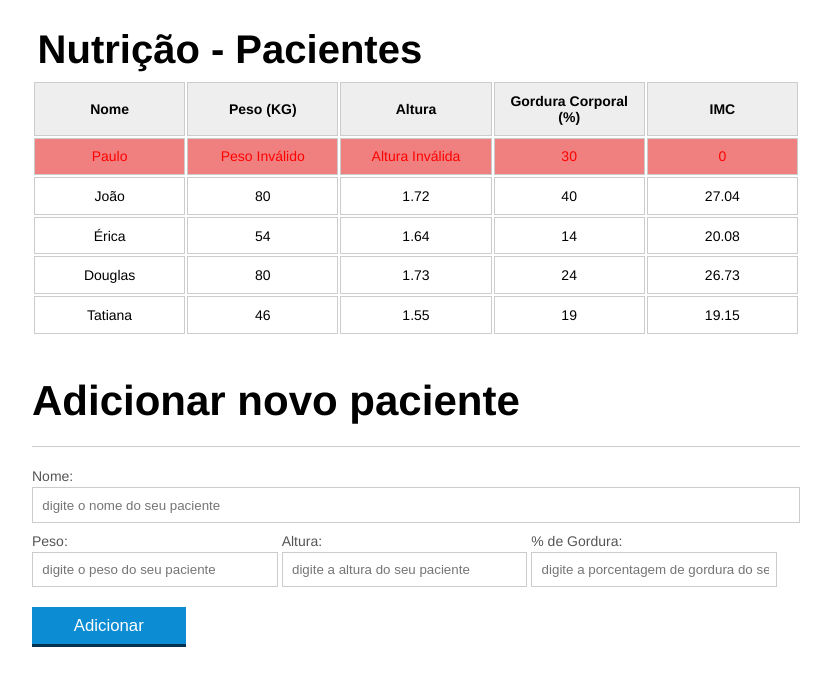
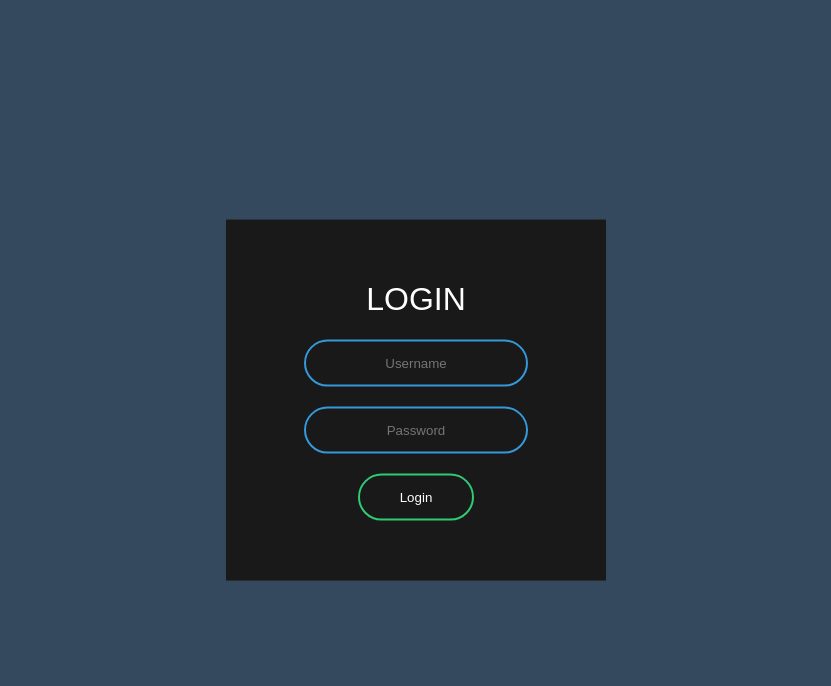
Before and after one commit to AldirLyra/IMC-JS, a plain HTML site: page index.html in a window 1280 px wide. Shown: the whole page, without its empty margins (224-1055 px from the left). Drawn offline with Linux system fonts and the light colour scheme.

Commit message:
Nova página de loguin e alterações no JS

```diff
--- a/CSS/imc.css
+++ /dev/null
@@ -1,149 +0,0 @@
-* {
-    box-sizing: border-box;
-}
-
-html {
-    background-color: white;
-}
-
-body {
-    font-family: "Helvetica Neue", "Helvetica", Helvetica, Arial, sans-serif;
-    font-size: 14px;
-    margin: 0;
-    padding: 0;
-}
-
-header {
-    height: 3em;
-    color: black;
-    margin-bottom: 1em;
-    font-size: 20px;
-}
-
-header h1 {
-    font-size: 2em;
-    display: inline-block;
-    vertical-align: middle;
-}
-
-header h2 {
-    font-size: 2em;
-    display: inline-block;
-    vertical-align: middle;
-}
-
-header .container:before {
-    content: '';
-    display: inline-block;
-    height: 100%;
-    vertical-align: middle;
-}
-
-.container {
-    width: 60%;
-    height: 100%;
-    margin: 0 auto;
-}
-
-section {
-    margin: 2em 0;
-    overflow: hidden;
-}
-
-section h2 {
-    font-size: 3em;
-    display: block;
-    padding-bottom: .5em;
-    border-bottom: 1px solid #ccc;
-    margin-bottom: .5em;
-}
-
-table {
-    width: 100%;
-    margin-bottom: .5em;
-    table-layout: fixed;
-}
-
-td,
-th {
-    padding: .7em;
-    margin: 0;
-    border: 1px solid #ccc;
-    text-align: center;
-}
-
-th {
-    font-weight: bold;
-    background-color: #EEE;
-}
-
-label {
-    color: #555;
-    display: block;
-    margin-bottom: .2em;
-}
-
-.campo {
-    margin: 0;
-    padding-bottom: 1em;
-    width: 100%;
-    border: 1px solid #ccc;
-    padding: .7em;
-    width: 100%;
-}
-
-.campo-medio {
-    display: inline-block;
-    padding-right: .5em;
-}
-
-.grupo {
-    width: 32%;
-    display: inline-block;
-    padding: 10px 0px;
-}
-
-button {
-    padding: .5em 2em;
-    border: 0;
-    border-bottom: 3px solid;
-    font-size: 1.2em;
-    cursor: pointer;
-    margin: 0;
-    margin-top: -3px;
-    color: #fff;
-    background-color: #0c8cd3;
-    border-color: #04324c;
-    width: 20%;
-    display: block;
-    clear: both;
-    margin: 10px 0px;
-}
-
-button:active {
-    margin-top: 0px;
-    border: 0;
-}
-
-button[disabled=disabled],
-button:disabled {
-    background-color: gray;
-    border-color: darkgray;
-}
-
-.adicionar-paciente {
-    margin-top: 30px;
-}
-
-.campo-invalido {
-    border: 1px solid red;
-}
-
-.paciente-invalido {
-    background-color: lightcoral;
-    color: red;
-}
-
-.campo-invalido {
-    background-color: red;
-}
--- a/JS/imc.js
+++ /dev/null
@@ -1,56 +0,0 @@
-//INÍCIO DO LOOP
-var Info_Pacientes = document.querySelectorAll(".pacientes");
-console.log(Info_Pacientes);
-
-var titulo = document.querySelector(".titulo-principal");
-titulo.textContent = "Nutrição - Pacientes";
-
-titulo.addEventListener("click", function() {
-    console.log("Olá, eu fui clicado!")
-});
-
-
-
-var i;
-
-for (i = 0; i < Info_Pacientes.length; i++) {
-    var pacientes = Info_Pacientes[i];
-
-    var TDpeso = pacientes.querySelector(".info-peso");
-    var peso = TDpeso.textContent;
-    console.log(peso)
-
-    var TDaltura = pacientes.querySelector(".info-altura");
-    var altura = TDaltura.textContent;
-    console.log(altura)
-
-    var PesoValido = true;
-    var AlturaValida = true;
-
-    if (peso <= 0 || peso >= 500) {
-        PesoValido = false;
-        TDpeso.textContent = "Peso Inválido";
-        pacientes.classList.add("paciente-invalido");
-    }
-
-    if (altura <= 0 || altura >= 3.00) {
-        AlturaValida = false;
-        TDaltura.textContent = "Altura Inválida";
-        pacientes.classList.add("paciente-invalido");
-
-    }
-
-
-    if (PesoValido && AlturaValida) {
-        var conta = peso / (altura * altura);
-        var imc = pacientes.querySelector(".info-imc");
-        imc.textContent = conta.toFixed(2);
-        console.log(imc)
-    }
-}
-
-var botaoAdicionar = document.querySelector("#adicionar-paciente");
-botaoAdicionar.addEventListener("click", function(event) {
-    event.preventDefault();
-    console.log("Oi, cliquei no botão");
-});
--- /dev/null
+++ b/index.css
@@ -0,0 +1,64 @@
+body {
+    margin: 0;
+    padding: 0;
+    font-family: sans-serif;
+    background: #34495e;
+}
+
+.box {
+    width: 300px;
+    padding: 40px;
+    position: absolute;
+    top: 50%;
+    left: 50%;
+    transform: translate(-50%, -50%);
+    background: #191919;
+    text-align: center;
+}
+
+.box h1 {
+    color: white;
+    text-transform: uppercase;
+    font-weight: 500;
+}
+
+.box input[type="text"],
+.box input[type="password"] {
+    border: 0;
+    background: none;
+    display: block;
+    margin: 20px auto;
+    text-align: center;
+    border: 2px solid #3498db;
+    padding: 14px 10px;
+    width: 200px;
+    outline: none;
+    color: white;
+    border-radius: 24px;
+    transition: 0.25s;
+}
+
+.box input[type="text"]:focus,
+.box input[type="password"]:focus {
+    width: 280px;
+    border-color: #2ecc71;
+}
+
+.box input[type="button"] {
+    border: 0;
+    background: none;
+    display: block;
+    margin: 20px auto;
+    text-align: center;
+    border: 2px solid #2ecc71;
+    padding: 14px 40px;
+    outline: none;
+    color: white;
+    border-radius: 24px;
+    transition: 0.25s;
+    cursor: pointer;
+}
+
+.box input[type="button"]:hover {
+    background: #2ecc71;
+}
--- a/index.html
+++ b/index.html
@@ -3,103 +3,23 @@
 <html>
 
 <head>
-    <link rel="icon" href="https://image.flaticon.com/icons/svg/1827/1827237.svg">
-    <link rel="stylesheet" href="CSS/imc.css">
-    <title>Tabela IMC</title>
     <meta charset="UTF-8">
+    <link rel="stylesheet" href="index.css">
+    <script src="js/login.js"></script>
+    <link rel="icon" href="https://cdn3.iconfinder.com/data/icons/essential-rounded/64/Rounded-31-512.png">
+    <title>Login</title>
 </head>
 
 <body>
-    <header>
-        <div class="container">
-            <h1 class="titulo-principal">Nutrição - Pacientes</h1>
-        </div>
-    </header>
 
-    <main>
-        <section class="container">
-            <table>
-                <thead>
-                    <tr class="info">
-                        <th>Nome</th>
-                        <th>Peso (KG)</th>
-                        <th>Altura</th>
-                        <th>Gordura Corporal (%)</th>
-                        <th>IMC</th>
-                    </tr>
-                </thead>
-                <tbody id="tabela-pacientes">
-                    <tr id="primeiro-paciente" class="pacientes">
-                        <td class="info-nome">Paulo</td>
-                        <td class="info-peso">500</td>
-                        <td class="info-altura">3.41</td>
-                        <td class="info-gordura">30</td>
-                        <td class="info-imc">0</td>
-                    </tr>
+    <form class="box" action="index.html" method="post">
+        <h1>Login</h1>
+        <input id="username" type="text" name="usuario" placeholder="Username">
+        <input id="password" type="password" name="senha" placeholder="Password">
+        <input onclick="logar()" type="button" name="acesso" value="Login">
+    </form>
 
-                    <tr id="segundo-paciente" class="pacientes">
-                        <td class="info-nome">João</td>
-                        <td class="info-peso">80</td>
-                        <td class="info-altura">1.72</td>
-                        <td class="info-gordura">40</td>
-                        <td class="info-imc">0</td>
-                    </tr>
 
-                    <tr id="terceiro-paciente" class="pacientes">
-                        <td class="info-nome">Érica</td>
-                        <td class="info-peso">54</td>
-                        <td class="info-altura">1.64</td>
-                        <td class="info-gordura">14</td>
-                        <td class="info-imc">0</td>
-                    </tr>
-
-                    <tr id="quarto-paciente" class="pacientes">
-                        <td class="info-nome">Douglas</td>
-                        <td class="info-peso">80</td>
-                        <td class="info-altura">1.73</td>
-                        <td class="info-gordura">24</td>
-                        <td class="info-imc">0</td>
-                    </tr>
-
-                    <tr id="quinto-paciente" class="pacientes">
-                        <td class="info-nome">Tatiana</td>
-                        <td class="info-peso">46</td>
-                        <td class="info-altura">1.55</td>
-                        <td class="info-gordura">19</td>
-                        <td class="info-imc">0</td>
-                    </tr>
-
-                </tbody>
-            </table>
-        </section>
-
-        <section class="container">
-            <h2 id="titulo-form">Adicionar novo paciente</h2>
-            <ul id="mensagens-erro"></ul>
-            <form id="form-adiciona">
-                <div class="">
-                    <label for="nome">Nome:</label>
-                    <input id="nome" name="nome" type="text" placeholder="digite o nome do seu paciente" class="campo">
-                </div>
-                <div class="grupo">
-                    <label for="peso">Peso:</label>
-                    <input id="peso" name="peso" type="text" placeholder="digite o peso do seu paciente" class="campo campo-medio">
-                </div>
-                <div class="grupo">
-                    <label for="altura">Altura:</label>
-                    <input id="altura" name="altura" type="text" placeholder="digite a altura do seu paciente" class="campo campo-medio">
-                </div>
-                <div class="grupo">
-                    <label for="gordura">% de Gordura:</label>
-                    <input id="gordura" type="text" placeholder="digite a porcentagem de gordura do seu paciente" class="campo campo-medio">
-                </div>
-
-                <button id="adicionar-paciente" class="botao bto-principal">Adicionar</button>
-            </form>
-        </section>
-
-    </main>
-    <script src="JS/imc.js"></script>
 </body>
 
 </html>
--- /dev/null
+++ b/js/login.js
@@ -0,0 +1,12 @@
+function logar() {
+    var done = 0;
+    var usuario = document.getElementsByName('usuario')[0].value;
+    usuario = usuario.toLowerCase();
+    var senha = document.getElementsByName('senha')[0].value;
+    senha = senha.toLowerCase();
+    if (usuario == "admin" && senha == "admin") {
+        window.location.href = "tabela.html";
+        done = 1;
+    }
+    if (done == 0) { alert("Dados incorretos, tente novamente"); }
+}
--- /dev/null
+++ b/reset.css
@@ -0,0 +1,129 @@
+html,
+body,
+div,
+span,
+applet,
+object,
+iframe,
+h1,
+h2,
+h3,
+h4,
+h5,
+h6,
+p,
+blockquote,
+pre,
+a,
+abbr,
+acronym,
+address,
+big,
+cite,
+code,
+del,
+dfn,
+em,
+img,
+ins,
+kbd,
+q,
+s,
+samp,
+small,
+strike,
+strong,
+sub,
+sup,
+tt,
+var,
+b,
+u,
+i,
+center,
+dl,
+dt,
+dd,
+ol,
+ul,
+li,
+fieldset,
+form,
+label,
+legend,
+table,
+caption,
+tbody,
+tfoot,
+thead,
+tr,
+th,
+td,
+article,
+aside,
+canvas,
+details,
+embed,
+figure,
+figcaption,
+footer,
+header,
+hgroup,
+menu,
+nav,
+output,
+ruby,
+section,
+summary,
+time,
+mark,
+audio,
+video {
+    margin: 0;
+    padding: 0;
+    border: 0;
+    font-size: 100%;
+    font: inherit;
+    vertical-align: baseline;
+}
+
+article,
+aside,
+details,
+figcaption,
+figure,
+footer,
+header,
+hgroup,
+menu,
+nav,
+section {
+    display: block;
+}
+
+body {
+    line-height: 1;
+}
+
+ol,
+ul {
+    list-style: none;
+}
+
+blockquote,
+q {
+    quotes: none;
+}
+
+blockquote:before,
+blockquote:after,
+q:before,
+q:after {
+    content: '';
+    content: none;
+}
+
+table {
+    border-collapse: collapse;
+    border-spacing: 0;
+}
```
Also changed, not shown: js/adiciona-paciente.js (added, +43 -0 lines), js/calcula-imc.js (added, +34 -0 lines), tabela.html (added, +113 -0 lines).
